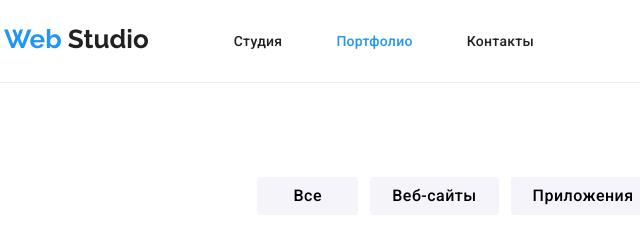
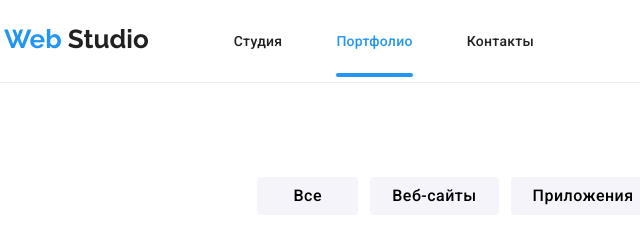
Before and after one commit to NataliaSilantieva/goit-markup-hw-05, a plain HTML site: page portfolio.html in a window 1280 px wide. Shown: the top 240 px of the page, 51-691 px from the left. Drawn offline with nearby package versions, Linux system fonts and the light colour scheme.

Commit message:
добавляет подчеркивание текущей страницы

```diff
--- a/css/styles.css
+++ b/css/styles.css
@@ -149,6 +149,20 @@ header{
     font-size: 14px;
     line-height: 1.1;
 
+    padding-bottom: 28px;
+    position: relative;
+}
+
+.current::after{
+    content: '';
+    position: absolute;
+    bottom: 0;
+    right: 0;
+    display: block;
+    width: 100%;
+    height: 4px;
+    background: var(--link-color);
+    border-radius: 2px
 }
 
 
```
